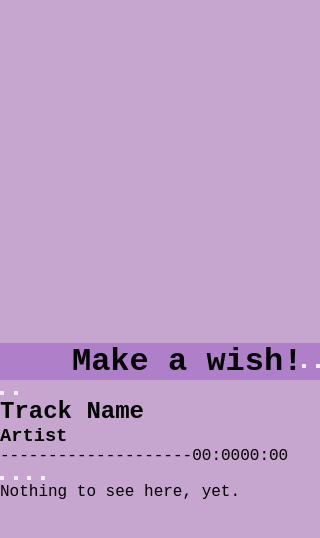
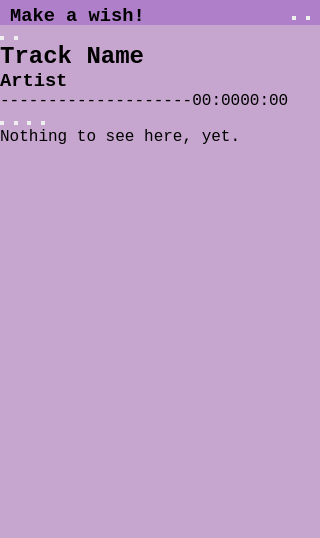
Before and after one commit to maggie-e-matthias/MusicPlayer, an Electron app: page index.html in a window 320 px wide. Drawn offline with Linux system fonts and the light colour scheme.

Commit message:
fix: modify title bar placement issue

```diff
--- a/index.html
+++ b/index.html
@@ -12,7 +12,7 @@
             <!-- Title Bar -->
             <div class="title-bar">
                 <!-- Some Title (might end up removing it) -->
-                <h1 id="some-title">Make a wish!</h1>
+                <h3 id="some-title">Make a wish!</h1>
 
                 <!-- Title Bar Buttons -->
                 <div class="title-bar-btns">
@@ -24,8 +24,6 @@
                     <button class="title-bar-btn" id="close">
                         <!-- Insert img asset -->
                     </button>
-
-
                 </div>
             </div>
 
--- a/style.css
+++ b/style.css
@@ -18,7 +18,6 @@ html, body {
     height: 100%;
     display: flex;
     flex-direction: column; /* Stacks childer on top of each other */
-    justify-content: center;
     background: #c6a6ce;
     font-family: 'Courier New', Courier, monospace;
 }
@@ -28,10 +27,20 @@ html, body {
 .title-bar{
     background-color: #af7fc9;
     font-family: 'Courier New', Courier, monospace;
-    align-items: center;
-    justify-content: right;
     display: flex;
     flex-direction: row;
+    justify-content: space-between;
+    width: 100%;
+    height: 25px;
+    padding: 5px 10px;
+}
+
+#some-title {
+    justify-content: left;
+}
+
+.title-bar-btns{
+    justify-content: right;
 }
 
 /* Tabs */
```
